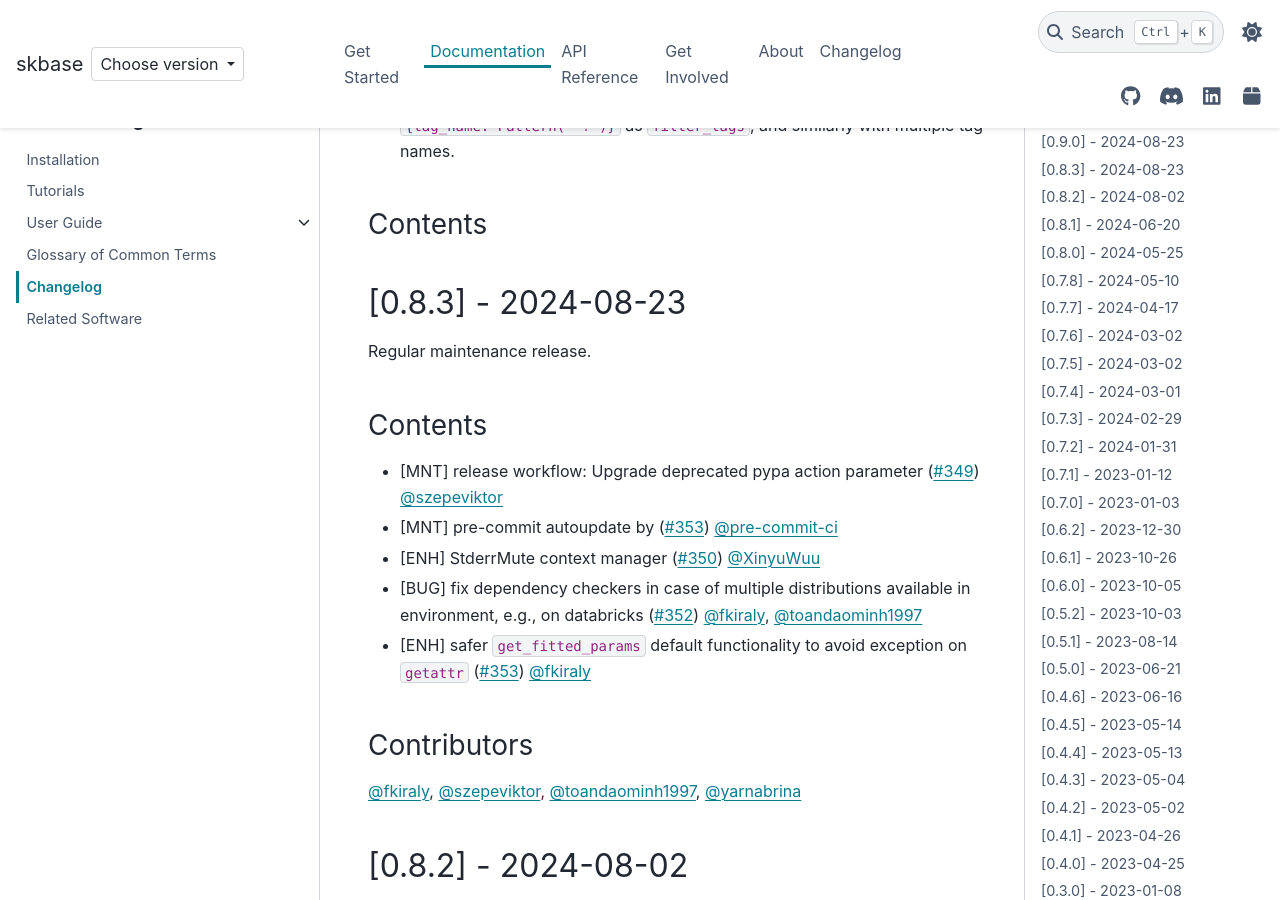
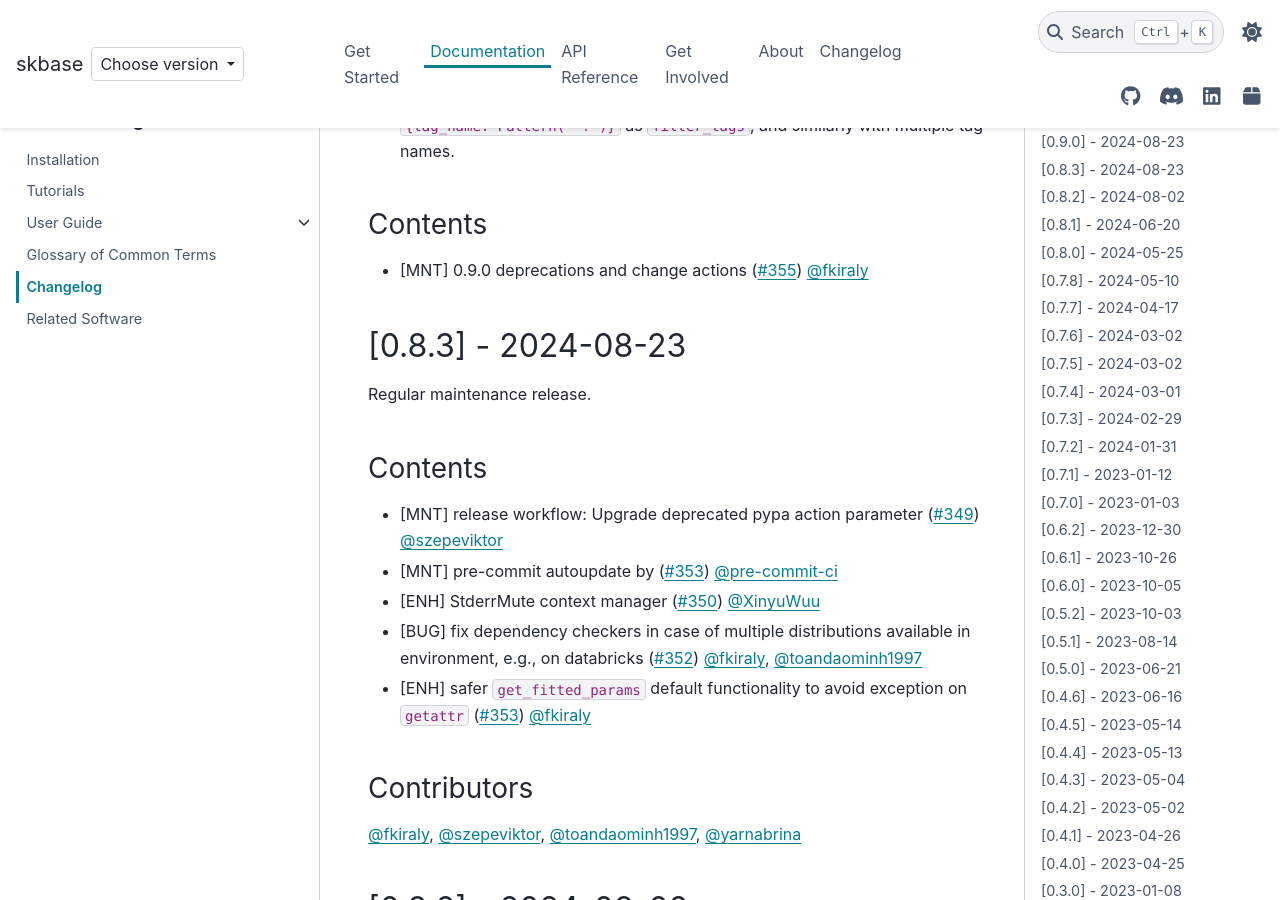
Before and after one commit to sktime/skbase, a Sphinx documentation site: the page built from docs/source/user_documentation/changelog.rst, in a window 1280 px wide and 900 px high, scrolled down 785 px. Built offline with Sphinx 7.4.7 and the PyData theme 0.15.4, drawn with Linux system fonts in a browser that asks for light colours; comment, search, counter and statistics services are not loaded.

Commit message:
Update changelog.rst

```diff
--- a/docs/source/user_documentation/changelog.rst
+++ b/docs/source/user_documentation/changelog.rst
@@ -41,6 +41,7 @@ Deprecations and removals
 Contents
 --------
 
+* [MNT] 0.9.0 deprecations and change actions (:pr:`355`) :user:`fkiraly`
 
 
 [0.8.3] - 2024-08-23
```
